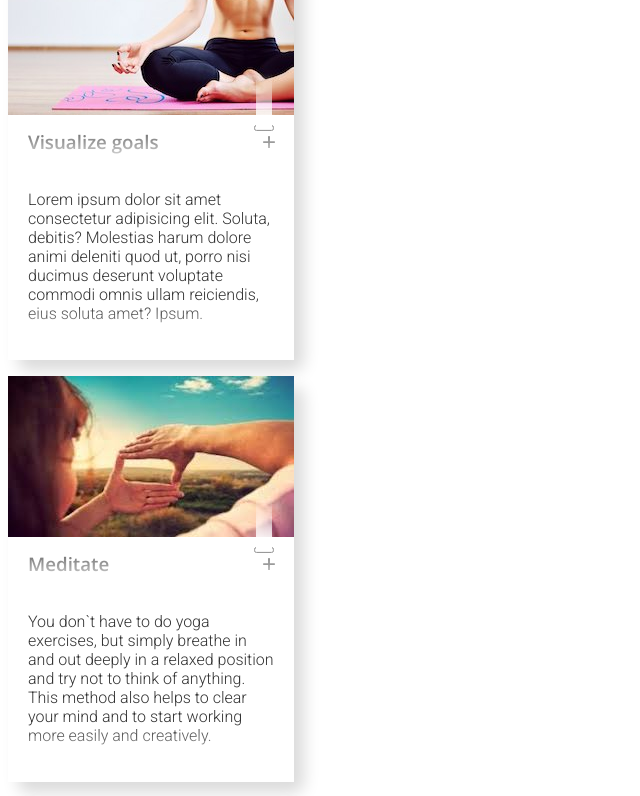
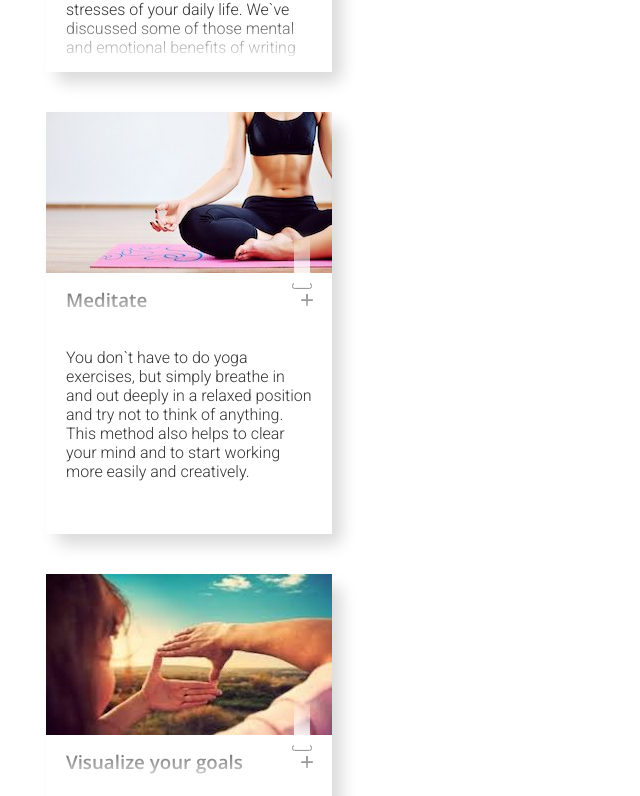
Before and after one commit to imked/morning-app, a React (Create React App) app: page / in a window 1280 px wide. Shown: the part 1320-2116 px from the top of the page, without its empty margins (0-640 px from the left). Built offline with nearby package versions, Linux system fonts and the light colour scheme.

Commit message:
Add unique key to card

```diff
--- a/src/cards/Cards.js
+++ b/src/cards/Cards.js
@@ -1,4 +1,5 @@
 import React from 'react'
+import styled from 'styled-components'
 import Card from './Card'
 import wakeUpPath from '../images/wakingup.png'
 import waterPath from '../images/glasofwater.png'
@@ -33,16 +34,16 @@ const cards = [
   {
     img: meditatePath,
     alt: 'meditation',
-    title: 'Visualize goals',
+    title: 'Meditate',
     content:
-      'Lorem ipsum dolor sit amet consectetur adipisicing elit. Soluta, debitis? Molestias harum dolore animi deleniti quod ut, porro nisi ducimus deserunt voluptate commodi omnis ullam reiciendis, eius soluta amet? Ipsum.',
+      'You don`t have to do yoga exercises, but simply breathe in and out deeply in a relaxed position and try not to think of anything. This method also helps to clear your mind and to start working more easily and creatively.',
   },
   {
     img: visualizePath,
     alt: 'visualization',
-    title: 'Meditate',
+    title: 'Visualize your goals',
     content:
-      'You don`t have to do yoga exercises, but simply breathe in and out deeply in a relaxed position and try not to think of anything. This method also helps to clear your mind and to start working more easily and creatively.',
+      'Visualization means to imagine something pictorial. Now it`s about your goals in life. In the near or distant future, that is up to you. Imagine for a few minutes the life you wish for: a wonderful family, a loving spouse, a beautiful house, a great job.If you are absolutely satisfied with your current life, imagine the most beautiful things you already have. About 5 minutes long. The background of the visualization are your mirror neurons. This is a special kind of nerve cells that have to do with visualization and social interactions. The clou: They don`t distinguish between fiction and reality if you repeat a visualization over and over again. Mirror neurons need to be trained for a few days, but the effect is similar to the affirmations that your subconscious is reversed so that it thinks you have already achieved these goals. And so your whole inner attitude will change: it will be adjusted directly to success.',
   },
   {
     img: exercisePath,
@@ -60,12 +61,18 @@ const cards = [
   },
 ]
 
+const CardContainer = styled.section`
+  display: grid;
+  grid-gap: 40px;
+  padding: 38px;
+`
+
 export default function Cards() {
   return (
-    <card>
-      {cards.map(card => (
-        <Card {...card} />
-      ))}
-    </card>
+    <CardContainer>
+      {cards.map(function(card, index) {
+        return <Card key={index} {...card} />
+      })}
+    </CardContainer>
   )
 }
```
